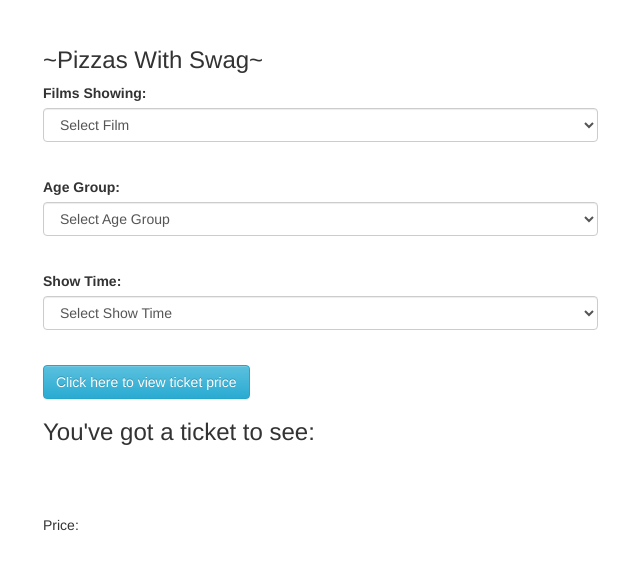
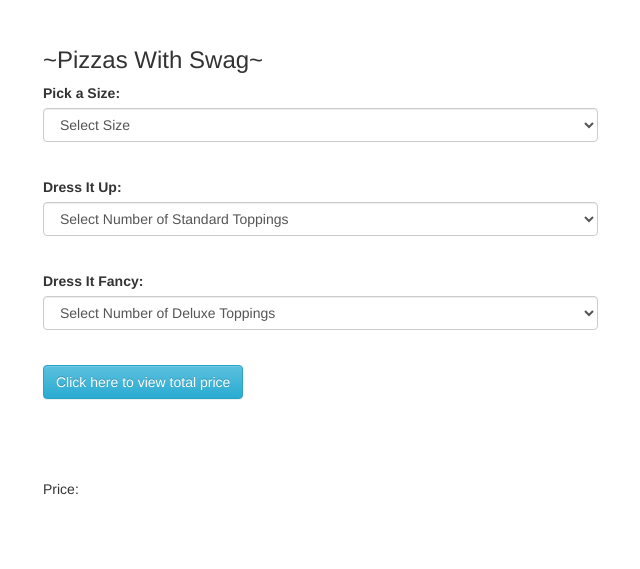
Before and after one commit to nedfaulhaber/pizza_soloproj4, a plain HTML site: page index.html in a window 1280 px wide. Shown: the part 63-632 px from the top of the page, without its empty margins (27-667 px from the left). Drawn offline with nearby package versions, Linux system fonts and the light colour scheme.

Commit message:
add html and create beginning business logic

```diff
--- a/index.html
+++ b/index.html
@@ -23,43 +23,49 @@
         <div class="col-md-6">
           <form id="pizzas">
             <div class = "form-group">
-              <label for="films-showing">Films Showing:</label>
+              <label for="pizza-size">Pick a Size:</label>
               <br>
-              <select class="form-control films">
-                <option disabled selected>Select Film</option>
-                <option>Wet Leather</option>
-                <option>Stinky Pete and the Three Feet</option>
-                <option>Super Bro</option>
-                <option>In the Bathroom</option>
-                <option>The Zealot</option>
+              <select class="form-control size">
+                <option disabled selected>Select Size</option>
+                <option value="4">Mix Tape (small)</option>
+                <option value="0">Underground Following (medium)</option>
+                <option value="6">Blowin' Up (large)</option>
+                <option value="12">Superstar (extra large)</option>
               </select>
             </div>
             <br>
             <div class = "form-group">
-              <label for="age-group">Age Group:</label>
+              <label for="std-toppings">Dress It Up:</label>
               <br>
               <select class="form-control age">
-                <option disabled selected>Select Age Group</option>
-                <option value="0" id="adult">Adult (17-64)</option>
-                <option value="3">Senior (65-)</option>
-                <option value="5">Youth (6-16)</option>  <!--these values are numbers that represent the discounts that will be subtracted from the regPrice!-->
+                <option disabled selected>Select Number of Standard Toppings</option>
+                <option value="0" id="cheese">0</option>
+                <option value="1">1 topping</option>
+                <option value="2">2 toppings</option>
+                <option value="3">3 toppings</option>
+                <option value="4">4 toppings</option>
+                <option value="5">5 toppings</option>
               </select>
             </div>
             <br>
             <div class = "form-group">
-              <label for="film-time">Show Time:</label>
+              <label for="dlx-toppings">Dress It Fancy:</label>
               <br>
-              <select class="form-control time">
-                <option disabled selected>Select Show Time</option>
-                <option value="matinee">Matinee 3pm</option>
-                <option value="evening">Evening 7:30pm</option>
+              <select class="form-control age">
+                <option disabled selected>Select Number of Deluxe Toppings</option>
+                <option value="0">0</option>
+                <option value="1">1 topping</option>
+                <option value="2">2 toppings</option>
+                <option value="3">3 toppings</option>
+                <option value="4">4 toppings</option>
+                <option value="5">5 toppings</option>
               </select>
             </div>
             <br>
-            <button type="submit" id="button" class="btn btn-info">Click here to view ticket price</button>
+            <button type="submit" id="button" class="btn btn-info">Click here to view total price</button>
           </form>
           <div id="result">
-            <h3>You've got a ticket to see:</h3>
+            <h3></h3>
               <h4></h4>
               <br>
               <h2></h2>
```
Also changed, not shown: js/scripts.js (+8 -0 lines).
